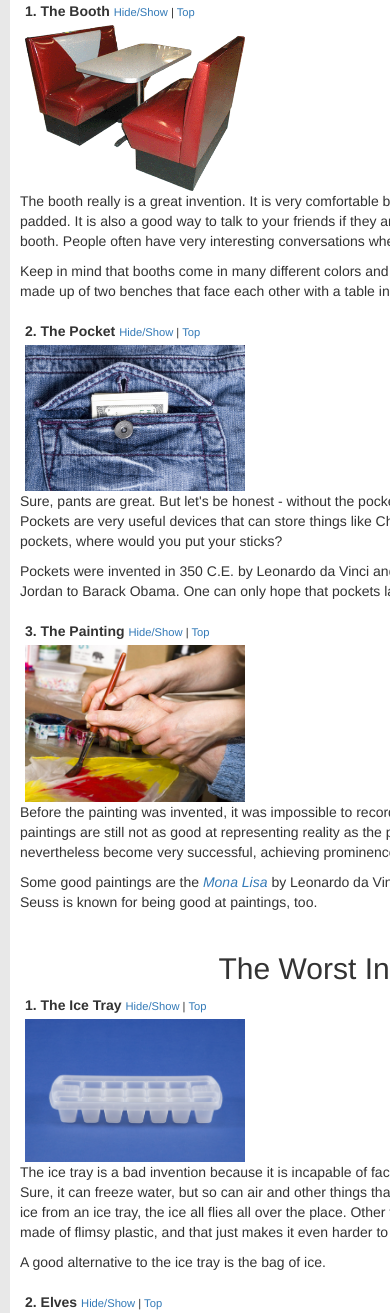
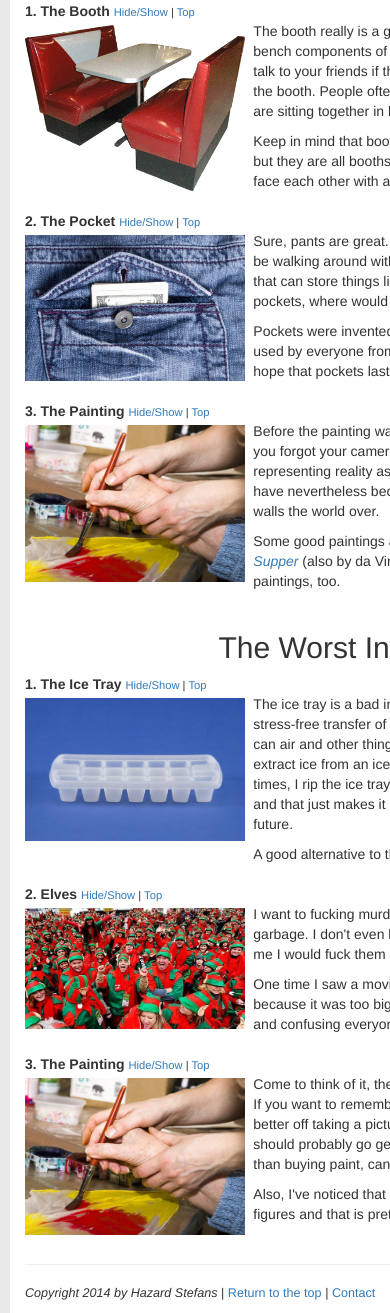
Before and after one commit to HarryStevens/inventions, a plain HTML site: page index.html in a window 390 px wide. Shown: the part 205-1518 px from the top of the page. Drawn offline with nearby package versions, Linux system fonts and the light colour scheme.

Commit message:
Fixed columns

```diff
--- a/index.html
+++ b/index.html
@@ -70,10 +70,10 @@
 					</div>
 				</div>
 				<div id="booth-section" class="row collapse in">
-					<div class="col-md-4">
+					<div class="col-md-4 col-sm-4 col-xs-4 col-sm-4 col-xs-4">
 						<img class="invention" src="images/booth.gif" />
 					</div>
-					<div class="description col-md-8">
+					<div class="description col-md-8 col-sm-8 col-xs-8 col-sm-8 col-xs-8">
 						<p>
 							The booth really is a great invention. It is very comfortable because the bench components of the booth are padded. It is also a good way to talk to your friends if they are sitting next to you or on the other side of the booth. People often have very interesting conversations when they are sitting together in booths.
 						</p>
@@ -92,10 +92,10 @@
 					</div>
 				</div>
 				<div id="pocket-section" class="row collapse in">
-					<div class="col-md-4">
+					<div class="col-md-4 col-sm-4 col-xs-4">
 						<img class="invention" src="images/pocket.jpg" />
 					</div>
-					<div class="description col-md-8">
+					<div class="description col-md-8 col-sm-8 col-xs-8">
 						<p>
 							Sure, pants are great. But let's be honest - without the pockets we'd all be walking around without pants on. Pockets are very useful devices that can store things like Chap Stick, sticks, and money. If there were no pockets, where would you put your sticks?
 						</p>
@@ -114,10 +114,10 @@
 					</div>
 				</div>
 				<div id="painting1-section" class="row collapse in">
-					<div class="col-md-4">
+					<div class="col-md-4 col-sm-4 col-xs-4">
 						<img class="invention" src="images/painting.jpg" />
 					</div>
-					<div class="description col-md-8">
+					<div class="description col-md-8 col-sm-8 col-xs-8">
 						<p>
 							Before the painting was invented, it was impossible to record images if you forgot your camera. Although paintings are still not as good at representing reality as the photograph (or, better yet, the video), they have nevertheless become very successful, achieving prominence on walls the world over.
 						</p>
@@ -139,10 +139,10 @@
 					</div>
 				</div>
 				<div id="icetray-section" class="row collapse in">
-					<div class="col-md-4">
+					<div class="col-md-4 col-sm-4 col-xs-4">
 						<img class="invention" src="images/icetray.jpg" />
 					</div>
-					<div class="description col-md-8">
+					<div class="description col-md-8 col-sm-8 col-xs-8">
 						<p>
 							The ice tray is a bad invention because it is incapable of facilitating the stress-free transfer of ice into a glass. Sure, it can freeze water, but so can air and other things that are outdoors. Many times when I try to extract ice from an ice tray, the ice all flies all over the place. Other times, I rip the ice tray a little bit, because it is made of flimsy plastic, and that just makes it even harder to successfully use the ice tray in the future.
 						</p>
@@ -161,10 +161,10 @@
 					</div>
 				</div>
 				<div id="elves-section" class="row collapse in">
-					<div class="col-md-4">
+					<div class="col-md-4 col-sm-4 col-xs-4">
 						<img class="invention" src="images/elves.jpg" />
 					</div>
-					<div class="description col-md-8">
+					<div class="description col-md-8 col-sm-8 col-xs-8">
 						<p>
 							I want to fucking murder whoever invented elves. Elves are fucking garbage. I don't even know what elves do, but if someone tried to tell me I would fuck them up big time. I fucking hate elves.
 						</p>
@@ -183,10 +183,10 @@
 					</div>
 				</div>
 				<div id="painting2-section" class="row collapse in">
-					<div class="col-md-4">
+					<div class="col-md-4 col-sm-4 col-xs-4">
 						<img class="invention" src="images/painting.jpg" />
 					</div>
-					<div class="description col-md-8">
+					<div class="description col-md-8 col-sm-8 col-xs-8">
 						<p>
 							Come to think of it, the painting is really not a very good invention at all. If you want to remember what something looks like, you are probably better off taking a picture of it. Even if you forgot your camera, you should probably go get it or borrow one, because that is far less trouble than buying paint, canvas, paintbrush, etc.
 						</p>
```
